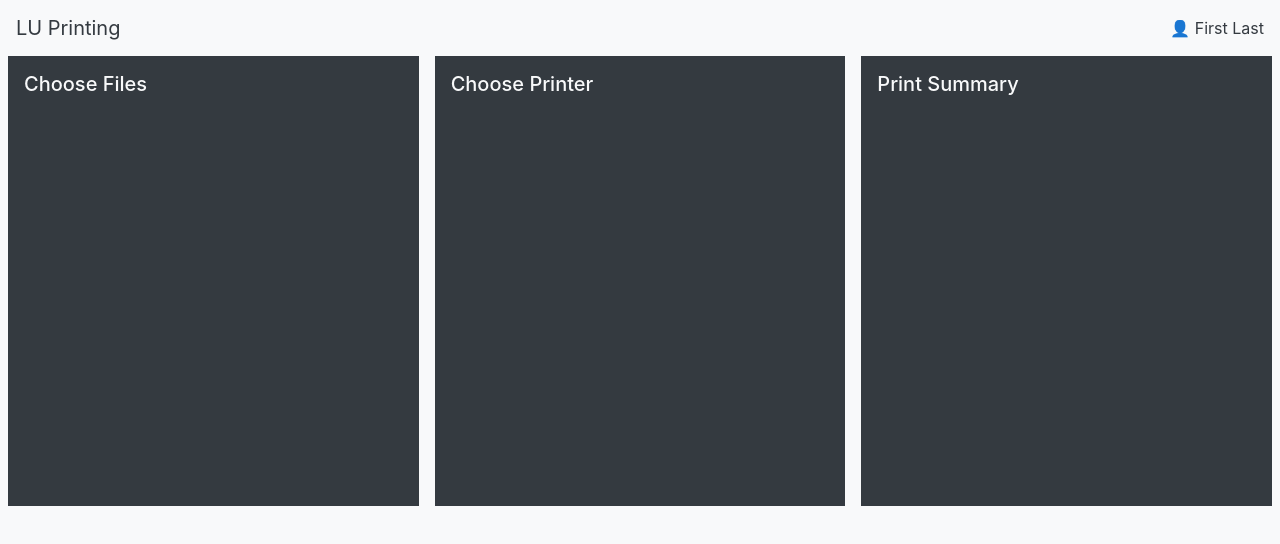
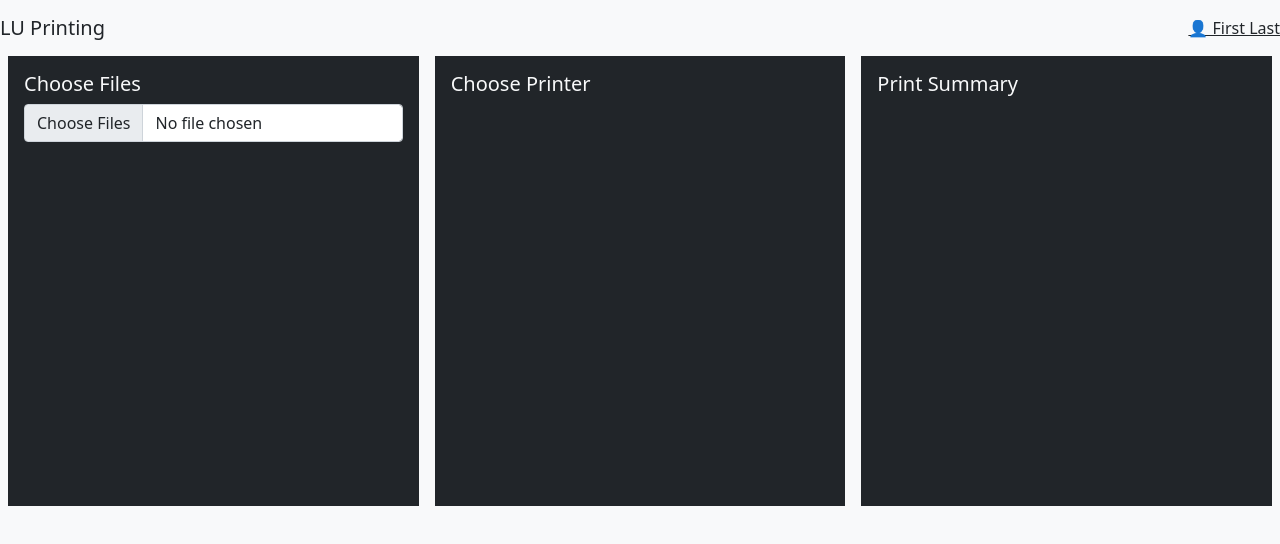
Before and after one commit to bboyd01/lu-printing-desktop, a plain HTML site: page index.html in a window 1280 px wide. Drawn offline with nearby package versions, Linux system fonts and the light colour scheme.

Commit message:
Not good lol, still need to change to BS5

```diff
--- a/index.html
+++ b/index.html
@@ -5,11 +5,9 @@
     <meta charset="utf-8">
     <meta name="viewport" content="width=device-width, initial-scale=1">
 
-    <link rel="stylesheet" href="https://maxcdn.bootstrapcdn.com/bootstrap/4.5.2/css/bootstrap.min.css">
-    <script src="https://ajax.googleapis.com/ajax/libs/jquery/3.5.1/jquery.min.js"></script>
-    <script src="https://cdnjs.cloudflare.com/ajax/libs/popper.js/1.16.0/umd/popper.min.js"></script>
-    <script src="https://maxcdn.bootstrapcdn.com/bootstrap/4.5.2/js/bootstrap.min.js"></script>
-
+    <link href="https://cdn.jsdelivr.net/npm/bootstrap@5.0.0-beta2/dist/css/bootstrap.min.css" rel="stylesheet" integrity="sha384-BmbxuPwQa2lc/FVzBcNJ7UAyJxM6wuqIj61tLrc4wSX0szH/Ev+nYRRuWlolflfl" crossorigin="anonymous">    <script src="https://ajax.googleapis.com/ajax/libs/jquery/3.5.1/jquery.min.js"></script>
+    <script src="https://cdn.jsdelivr.net/npm/@popperjs/core@2.6.0/dist/umd/popper.min.js" integrity="sha384-KsvD1yqQ1/1+IA7gi3P0tyJcT3vR+NdBTt13hSJ2lnve8agRGXTTyNaBYmCR/Nwi" crossorigin="anonymous"></script>
+    <script src="https://cdn.jsdelivr.net/npm/bootstrap@5.0.0-beta2/dist/js/bootstrap.min.js" integrity="sha384-nsg8ua9HAw1y0W1btsyWgBklPnCUAFLuTMS2G72MMONqmOymq585AcH49TLBQObG" crossorigin="anonymous"></script>
     <script src="https://ajax.googleapis.com/ajax/libs/jquery/3.5.1/jquery.min.js"></script>
 
     <link rel="icon" href="favicon.ico" type="image/ico" sizes="16x16">
@@ -17,8 +15,8 @@
 
 <body class="bg-light text-dark">
 
-<nav class="navbar sticky-top bg-light text-dark">
-    <a class="navbar-brand text-dark">LU Printing</a>
+<nav class="navbar sticky-top bg-light">
+    <a class="navbar-brand text-dark" href="#">LU Printing</a>
 
     <ul class="navbar-nav">
         <li>
@@ -32,6 +30,9 @@
     <div class="row">
         <div class="col mx-2 p-3 bg-dark text-light" style="height: 450px">
             <h5>Choose Files</h5>
+            <div class="mb-3">
+                <input class="form-control" type="file" id="formFileMultiple" multiple>
+              </div>
 
 
         </div>
```
